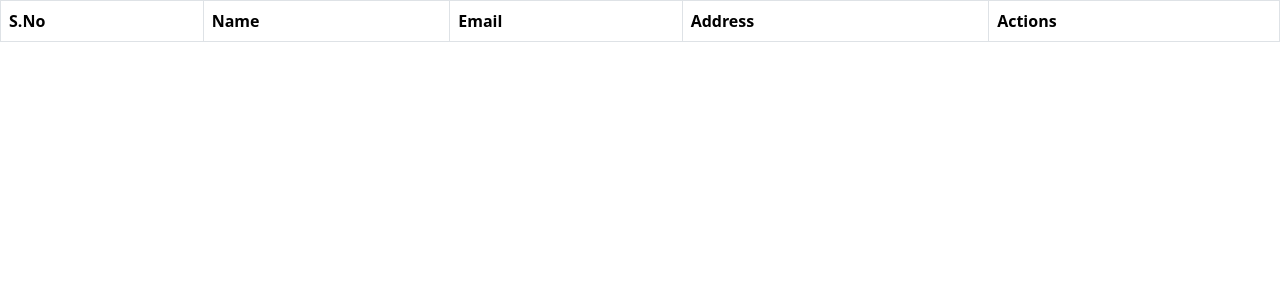
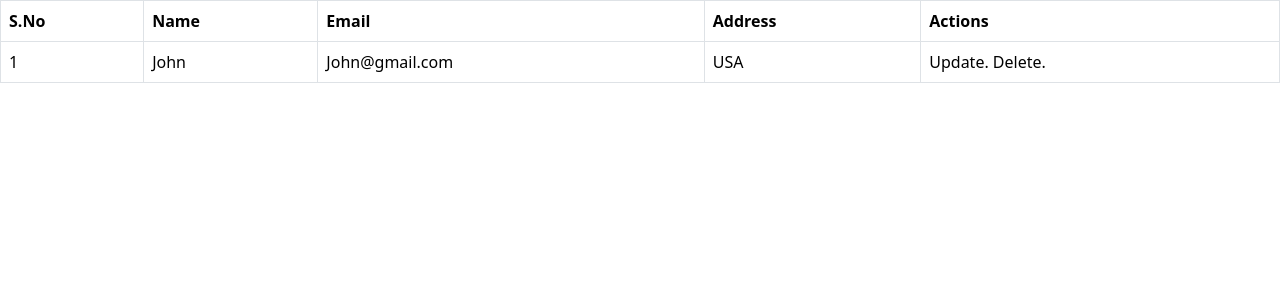
Before and after one commit to wilkinsjohnstanley/CRUD, a React (Create React App) app in the folder client/: page / in a window 1280 px wide. Shown: the top 300 px of the page. Built offline with nearby package versions, Linux system fonts and the light colour scheme.

Commit message:
table created

```diff
--- a/client/src/getUser/User.jsx
+++ b/client/src/getUser/User.jsx
@@ -11,12 +11,19 @@ const User = () => {
             <th scope="col">Email</th>
             <th scope="col">Address</th>
             <th scope="col">Actions</th>
-
           </tr>
         </thead>
+        <tbody>
+          <tr>
+            <td>1</td>
+            <td>John</td>
+            <td>John@gmail.com</td>
+            <td>USA</td>
+            <td>Update. Delete.</td>
+          </tr>
+        </tbody>
       </table>
     </div>
   )
 }
-
 export default User
```
